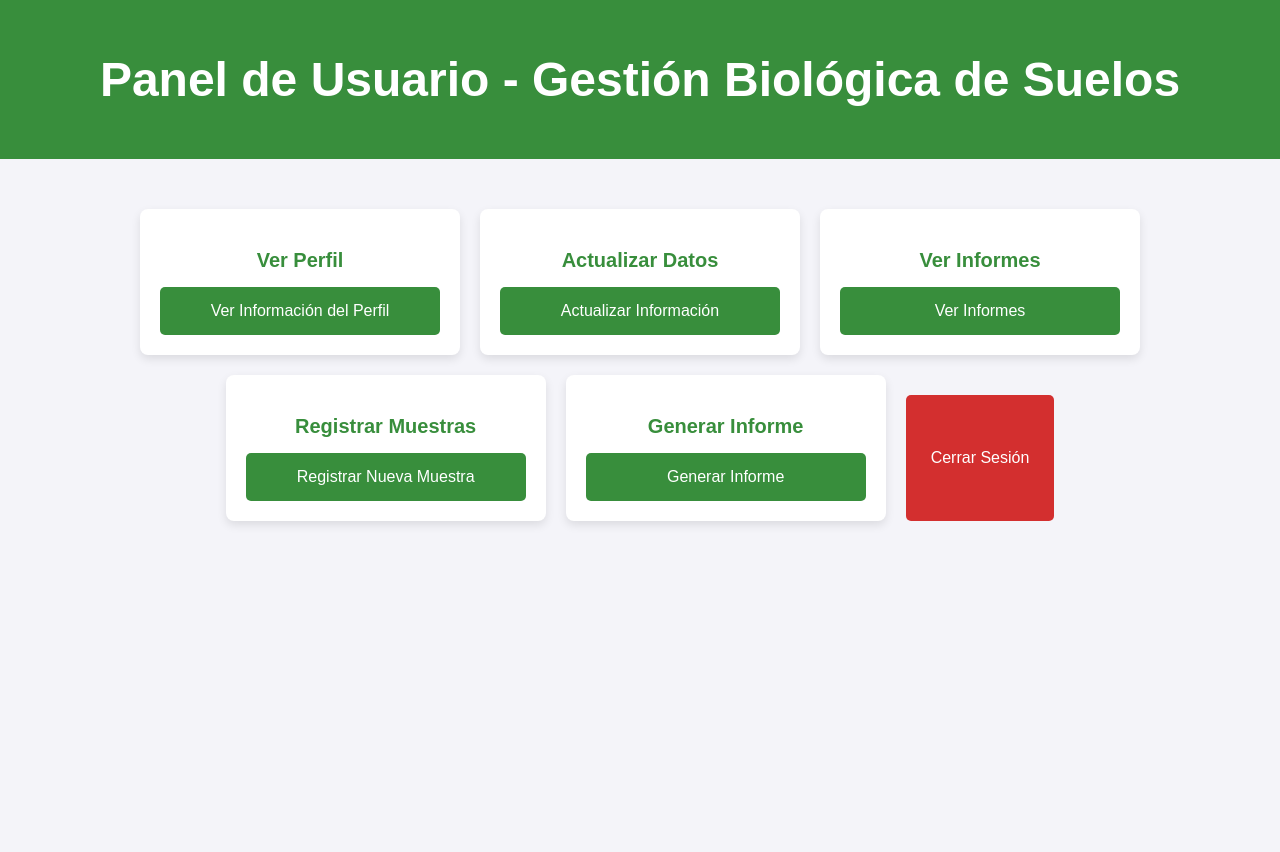
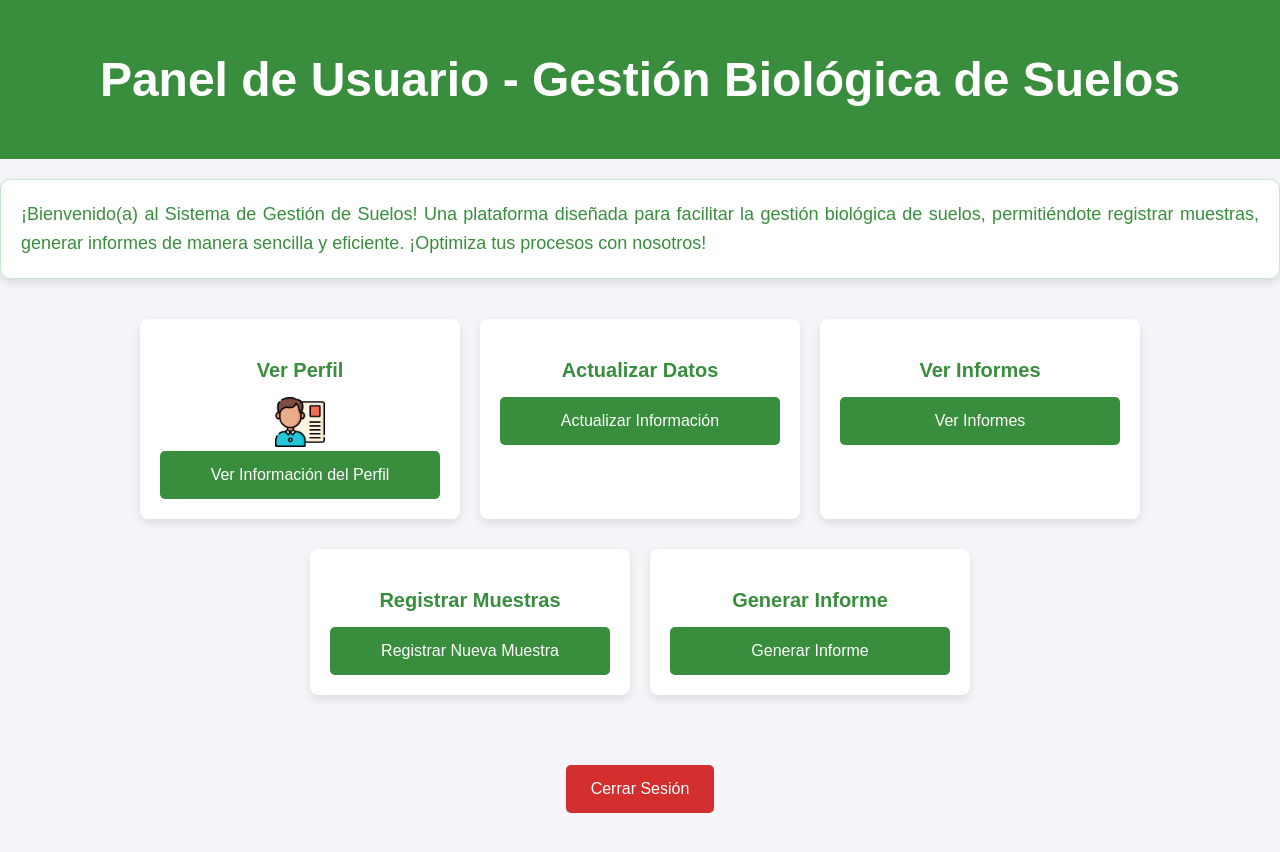
Before and after one commit to JordanIsrael23/Sistema_GestionSuelos_Biologica, a website: page HTML/pagusuario.html in a window 1280 px wide. Before the commit the page ends 800 px from the top, so only its background shows below. Drawn offline with Linux system fonts and the light colour scheme.

Commit message:
css-pag_usuraio

```diff
--- a/CSS/pagusuario.css
+++ b/CSS/pagusuario.css
@@ -3,11 +3,12 @@ body {
     background-color: #f4f4f9;
     margin: 0;
     padding: 0;
+    background-size: 100% 100%;
 }
 
-
 header {
-    background-color: #388E3C; /* Verde seguro y más suave */
+    background-color: #388E3C;
+    /* Verde seguro y más suave */
     color: white;
     padding: 20px;
     text-align: center;
@@ -18,11 +19,64 @@ header {
 
 .main-container {
     display: flex;
-    flex-wrap: wrap;
+    flex-direction: column;
+    /* Coloca los elementos en una columna */
+    align-items: center;
+    /* Centra horizontalmente los elementos */
+    justify-content: flex-start;
+    /* Alinea los elementos hacia la parte superior */
+    height: 100vh;
+    /* Ocupa toda la altura de la pantalla */
+    padding: 20px;
+    box-sizing: border-box;
+    gap: 30px;
+    /* Espaciado entre las filas */
+}
+
+.button-row {
+    display: flex;
+    /* Coloca los botones en fila */
     justify-content: center;
-    margin-top: 50px;
-    gap: 20px; /* Espaciado entre las cajas */
+    /* Centra horizontalmente los botones */
+    gap: 20px;
+    /* Espaciado entre los botones */
 }
+
+.welcome-message {
+    text-align: justify; /* Justifica el texto */
+    font-size: 18px;
+    line-height: 1.6; /* Ajusta el espaciado entre líneas */
+    padding: 20px; /* Espaciado interno para un diseño más espacioso */
+    background-color: #ffffff; /* Fondo blanco */
+    color: #388E3C; /* Texto verde */
+    border-radius: 10px; /* Bordes redondeados */
+    box-shadow: 0 4px 8px rgba(0, 0, 0, 0.1); /* Sombra sutil para resaltar la caja */
+    max-width: 1300px; /* Ancho máximo de la caja */
+    margin: 20px auto; /* Centra horizontalmente la caja */
+    border: 1px solid #c8e6c9; /* Borde verde suave */
+    font-weight: 500; /* Peso de fuente para mejorar legibilidad */
+}
+
+.cerrar-sesion {
+    background-color: #D32F2F;
+    /* Rojo seguro */
+    color: white;
+    border: none;
+    padding: 15px 25px;
+    font-size: 16px;
+    border-radius: 5px;
+    cursor: pointer;
+    text-align: center;
+    transition: background-color 0.3s ease;
+    margin-top: 40px;
+    /* Ajusta la separación del botón respecto a los anteriores */
+}
+
+.cerrar-sesion:hover {
+    background-color: #C62828;
+    /* Rojo más oscuro al pasar el mouse */
+}
+
 
 
 .option-box {
@@ -37,8 +91,10 @@ header {
 
 
 .option-box:hover {
-    transform: scale(1.05); /* Agranda el cuadro */
-    box-shadow: 0 8px 15px rgba(0, 0, 0, 0.2); /* Aumenta la sombra */
+    transform: scale(1.05);
+    /* Agranda el cuadro */
+    box-shadow: 0 8px 15px rgba(0, 0, 0, 0.2);
+    /* Aumenta la sombra */
 }
 
 
@@ -50,7 +106,8 @@ header {
 
 
 .option-box button {
-    background-color: #388E3C; /* Verde más seguro */
+    background-color: #388E3C;
+    /* Verde más seguro */
     color: white;
     border: none;
     padding: 15px;
@@ -66,20 +123,3 @@ header {
 .option-box button:hover {
     background-color: #2C6B2F;
 }
-
-.cerrar-sesion {
-    background-color: #D32F2F; /* Rojo seguro */
-    color: white;
-    border: none;
-    padding: 15px 25px;
-    font-size: 16px;
-    border-radius: 5px;
-    cursor: pointer;
-    text-align: center;
-    transition: background-color 0.3s ease;
-    margin-top: 20px; /* Separación superior */
-}
-
-.cerrar-sesion:hover {
-    background-color: #C62828; /* Rojo más oscuro en hover */
-}
--- a/HTML/pagusuario.html
+++ b/HTML/pagusuario.html
@@ -1,5 +1,6 @@
 <!DOCTYPE html>
 <html lang="es">
+
 <head>
   <meta charset="UTF-8">
   <meta name="viewport" content="width=device-width, initial-scale=1.0">
@@ -8,16 +9,25 @@
   <link rel="icon" href="../IMG/Gestión Biológica de Suelos.png" type="image/png">
   <link rel="stylesheet" href="../CSS/pagusuario.css">
 </head>
+
 <body>
 
   <header>
     <h1>Panel de Usuario - Gestión Biológica de Suelos</h1>
   </header>
-
+  <section class="welcome-message">
+    ¡Bienvenido(a) al Sistema de Gestión de Suelos! Una plataforma diseñada para facilitar la gestión biológica de
+    suelos, permitiéndote registrar muestras, generar informes de manera sencilla y eficiente.
+    ¡Optimiza tus procesos con nosotros!
+  </section>
   <main class="main-container">
+    <div class="button-row fila-superior">
       <div class="option-box">
         <h3>Ver Perfil</h3>
+        <a href="perfil.html">
+          <img class="Icono" src="../iconos/iconos-pagusuario/verperfil.png" alt="Imagenlogo" width="50" height="50">
           <button onclick="window.location.href='perfil.html'">Ver Información del Perfil</button>
+        </a>
       </div>
 
       <div class="option-box">
@@ -27,22 +37,23 @@
 
       <div class="option-box">
         <h3>Ver Informes</h3>
-      <button onclick="window.location.href='listainformes.html'">Ver Informes</button>
+        <button onclick="window.location.href='consultar.html'">Ver Informes</button>
+      </div>
     </div>
 
+    <div class="button-row fila-inferior">
       <div class="option-box">
         <h3>Registrar Muestras</h3>
         <button onclick="window.location.href='muestras.html'">Registrar Nueva Muestra</button>
       </div>
-
-    <div class="option-box generate-report">
+      <div class="option-box">
         <h3>Generar Informe</h3>
         <button onclick="window.location.href='listamuestras.html'">Generar Informe</button>
       </div>
-
+    </div>
 
     <button class="cerrar-sesion" onclick="confirmarCerrarSesion()">Cerrar Sesión</button>
-
+  </main>
   <script>
     function confirmarCerrarSesion() {
       const confirmar = confirm("¿Estás seguro de que deseas cerrar sesión?");
@@ -53,6 +64,14 @@
   </script>
 
   </main>
+  <script>
+    function confirmarCerrarSesion() {
+      const confirmar = confirm("¿Estás seguro de que deseas cerrar sesión?");
+      if (confirmar) {
+        window.location.href = 'inicio.html'; // Redirige si el usuario confirma
+      }
+    }
+  </script>
+</body>
 
-</body>
 </html>
```
Also changed, not shown: ICONOS/iconos-pagusuario/verperfil.png (added). Lines whose indentation alone changed are shown as unchanged.
